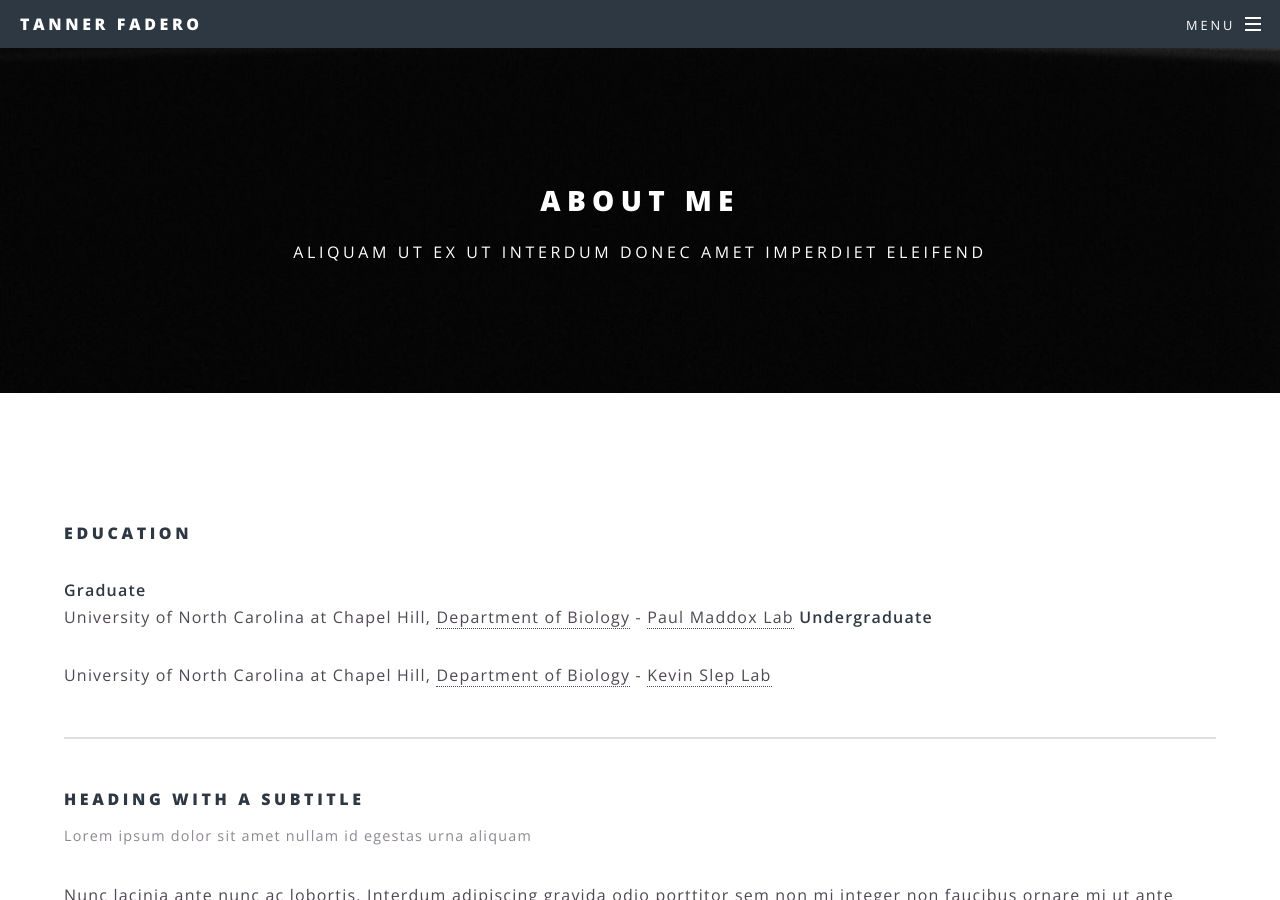
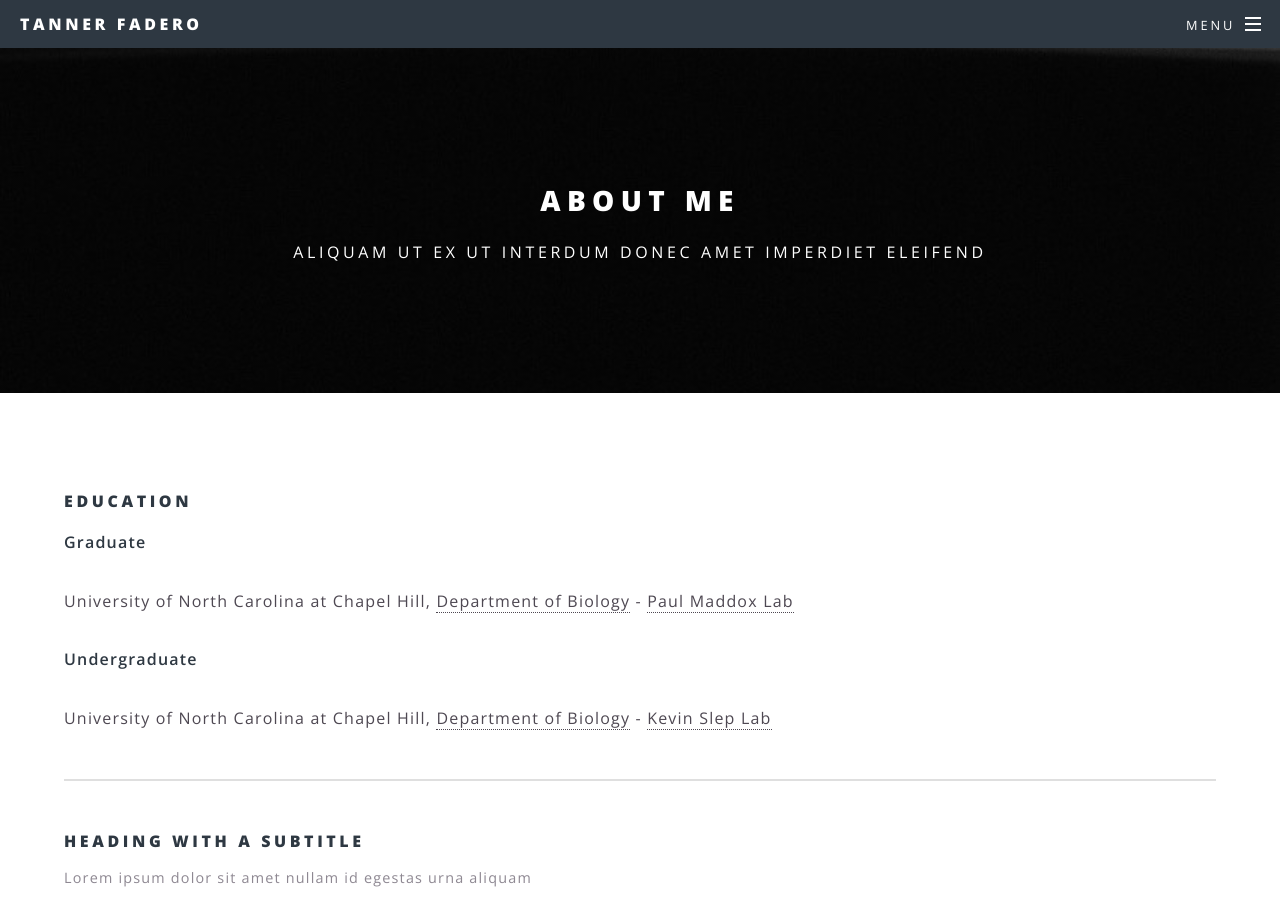
Before and after one commit to fadero/fadero.github.io, a Jekyll site: the page built from About Me.html, in a window 1280 px wide and 900 px high. Built offline with Jekyll 4.4.1, drawn with Linux system fonts in a browser that asks for light colours.

```diff
--- a/About Me.html
+++ b/About Me.html
@@ -3,10 +3,10 @@ layout: page
 title: About Me
 ---
 			<section>
-				<p><h4>Education</h4></p>
-				<b>Graduate</b>
+				<h4>Education</h4>
+				<p><b>Graduate</b></p>
 					<p>University of North Carolina at Chapel Hill, <a href="https://bio.unc.edu">Department of Biology</a> - <a href="http://labs.bio.unc.edu/Maddox/Site/Welcome.html">Paul Maddox Lab</a>
-				<b>Undergraduate</b>
+				<p><b>Undergraduate</b></p>
 					<p>University of North Carolina at Chapel Hill, <a href="https://bio.unc.edu">Department of Biology</a> - <a href="http://www.sleplab.org">Kevin Slep Lab</a>
 				<hr />
 				<header>
```
